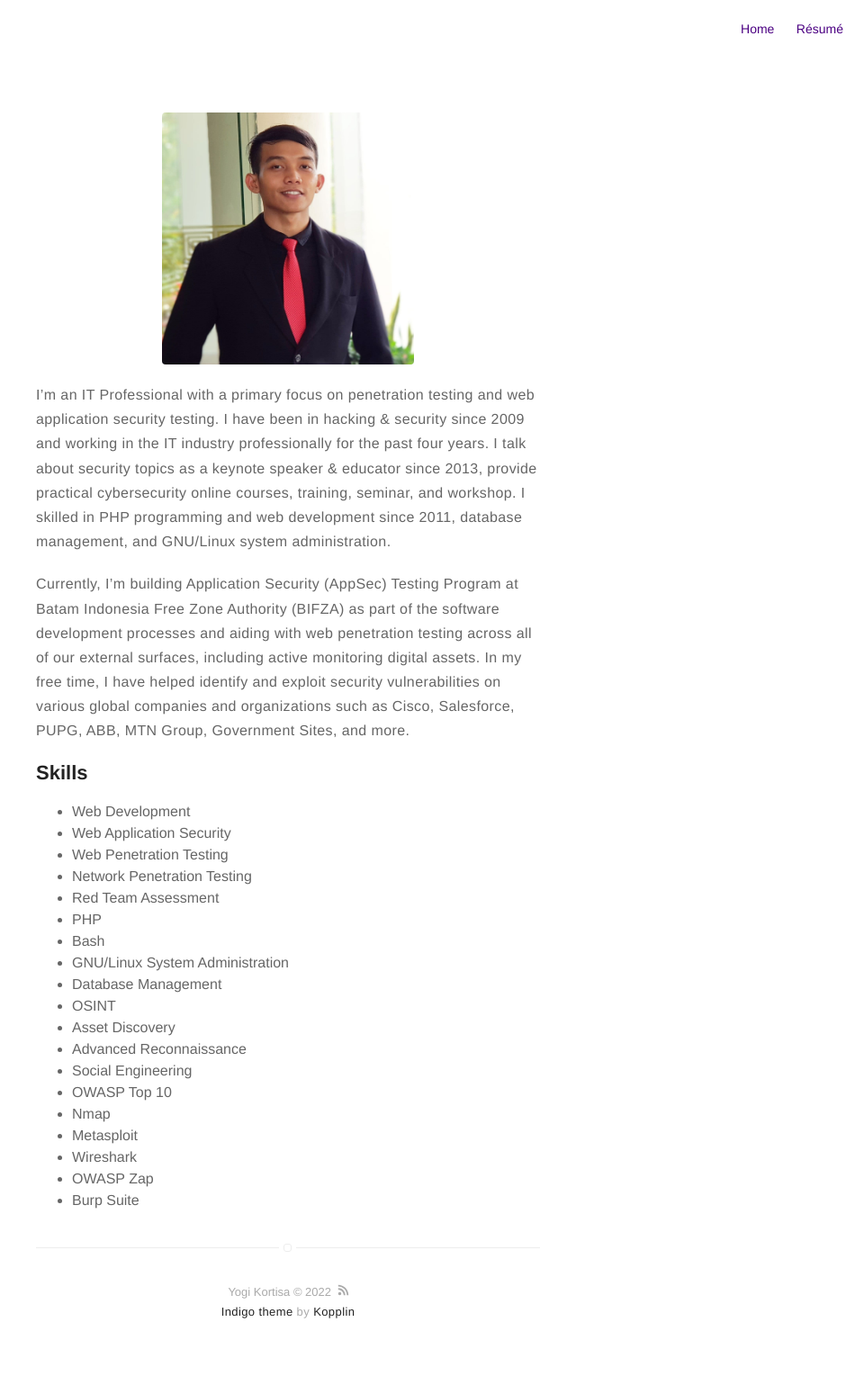
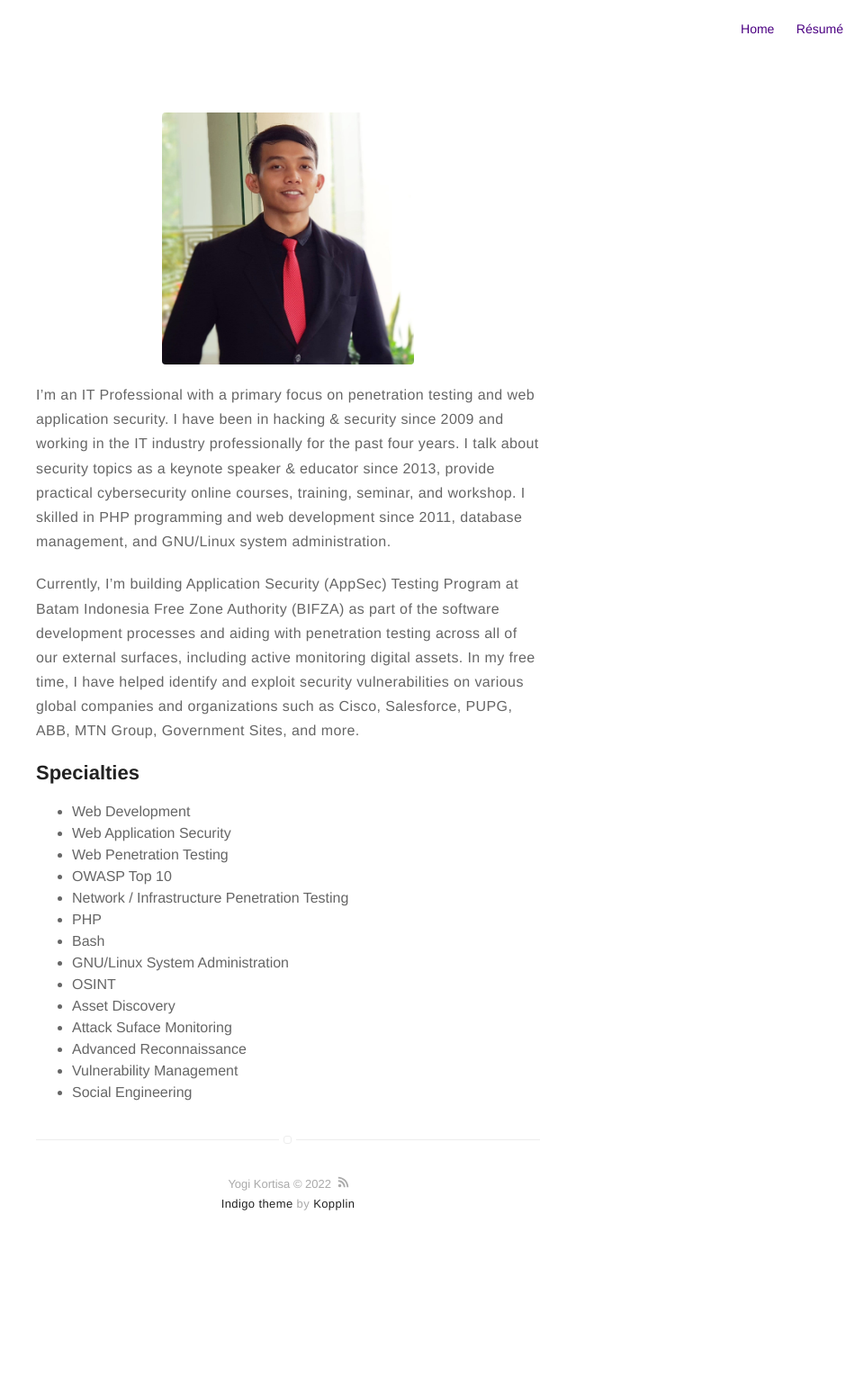
Before and after one commit to yogikortisa/yogikortisa.github.io, a Jekyll site: the page built from about.md, in a window 1280 px wide. Shown: the whole page at 90% size, without its empty margins (320-1280 px from the left). Built offline with Jekyll 4.4.1, drawn with Linux system fonts in a browser that asks for light colours; after the commit the page ends 1409 px from its top, so only the background shows below that.

Commit message:
Update about.md

```diff
--- a/about.md
+++ b/about.md
@@ -4,30 +4,25 @@ layout: page
 ---
 ![Profile Image]({% if site.external-image %}{{ site.picture }}{% else %}{{ site.url }}/{{ site.picture }}{% endif %})
 
-<p>I’m an IT Professional with a primary focus on penetration testing and web application security testing. I have been in hacking & security since 2009 and working in the IT industry professionally for the past four years. I talk about security topics as a keynote speaker & educator since 2013, provide practical cybersecurity online courses, training, seminar, and workshop. I skilled in PHP programming and web development since 2011, database management, and GNU/Linux system administration.</p>
+<p>I’m an IT Professional with a primary focus on penetration testing and web application security. I have been in hacking & security since 2009 and working in the IT industry professionally for the past four years. I talk about security topics as a keynote speaker & educator since 2013, provide practical cybersecurity online courses, training, seminar, and workshop. I skilled in PHP programming and web development since 2011, database management, and GNU/Linux system administration.</p>
 
-<p>Currently, I’m building Application Security (AppSec) Testing Program at Batam Indonesia Free Zone Authority (BIFZA) as part of the software development processes and aiding with web penetration testing across all of our external surfaces, including active monitoring digital assets. In my free time, I have helped identify and exploit security vulnerabilities on various global companies and organizations such as Cisco, Salesforce, PUPG, ABB, MTN Group, Government Sites, and more.</p>
+<p>Currently, I’m building Application Security (AppSec) Testing Program at Batam Indonesia Free Zone Authority (BIFZA) as part of the software development processes and aiding with penetration testing across all of our external surfaces, including active monitoring digital assets. In my free time, I have helped identify and exploit security vulnerabilities on various global companies and organizations such as Cisco, Salesforce, PUPG, ABB, MTN Group, Government Sites, and more.</p>
 
-<h2>Skills</h2>
+<h2>Specialties</h2>
 
 <ul class="skill-list">
 	<li>Web Development</li>
 	<li>Web Application Security</li>
 	<li>Web Penetration Testing</li>
-	<li>Network Penetration Testing</li>
-	<li>Red Team Assessment</li>
+	<li>OWASP Top 10</li>
+	<li>Network / Infrastructure Penetration Testing</li>
 	<li>PHP</li>
 	<li>Bash</li>
 	<li>GNU/Linux System Administration</li>
-	<li>Database Management</li>
 	<li>OSINT</li>
 	<li>Asset Discovery</li>
+	<li>Attack Suface Monitoring</li>
 	<li>Advanced Reconnaissance</li>
+	<li>Vulnerability Management</li>
 	<li>Social Engineering</li>
-	<li>OWASP Top 10</li>
-	<li>Nmap</li>
-	<li>Metasploit</li>
-	<li>Wireshark</li>
-	<li>OWASP Zap</li>
-	<li>Burp Suite</li>
 </ul>
```
